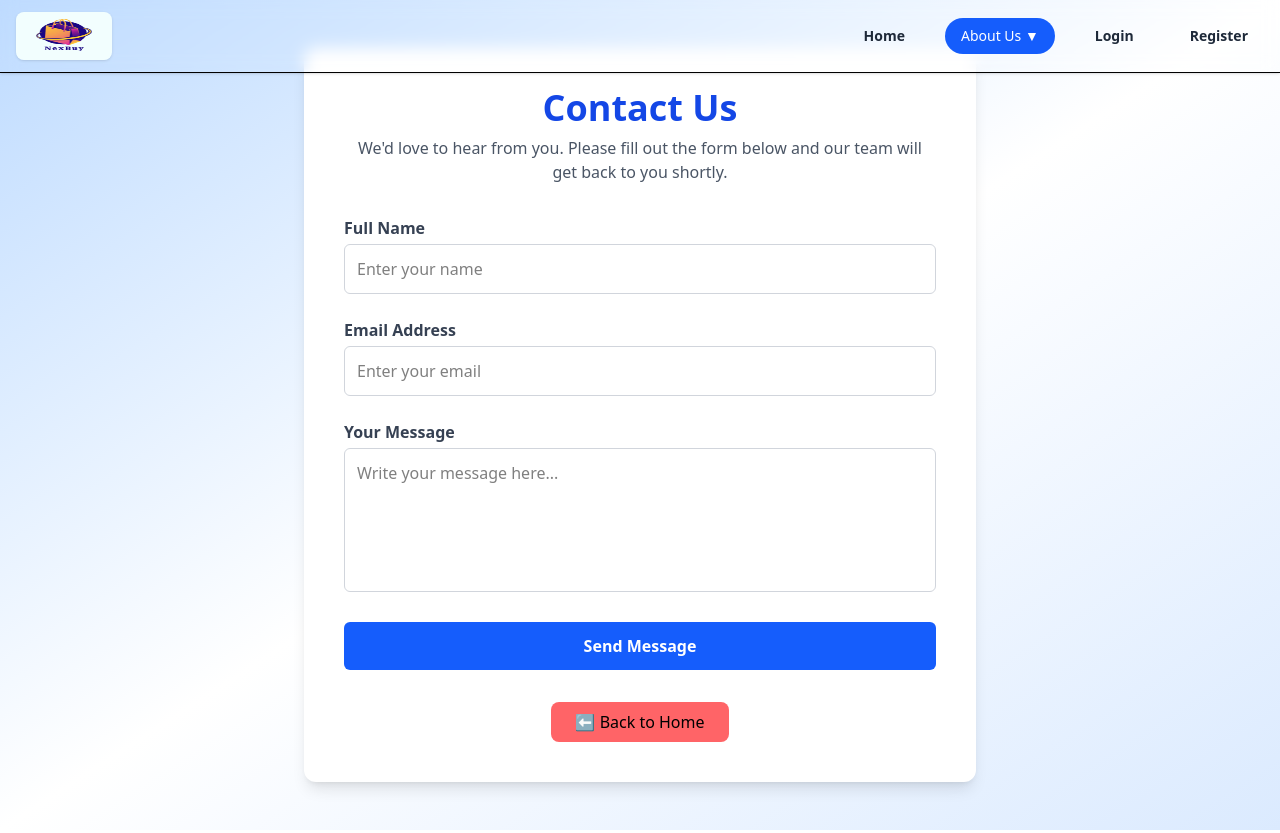
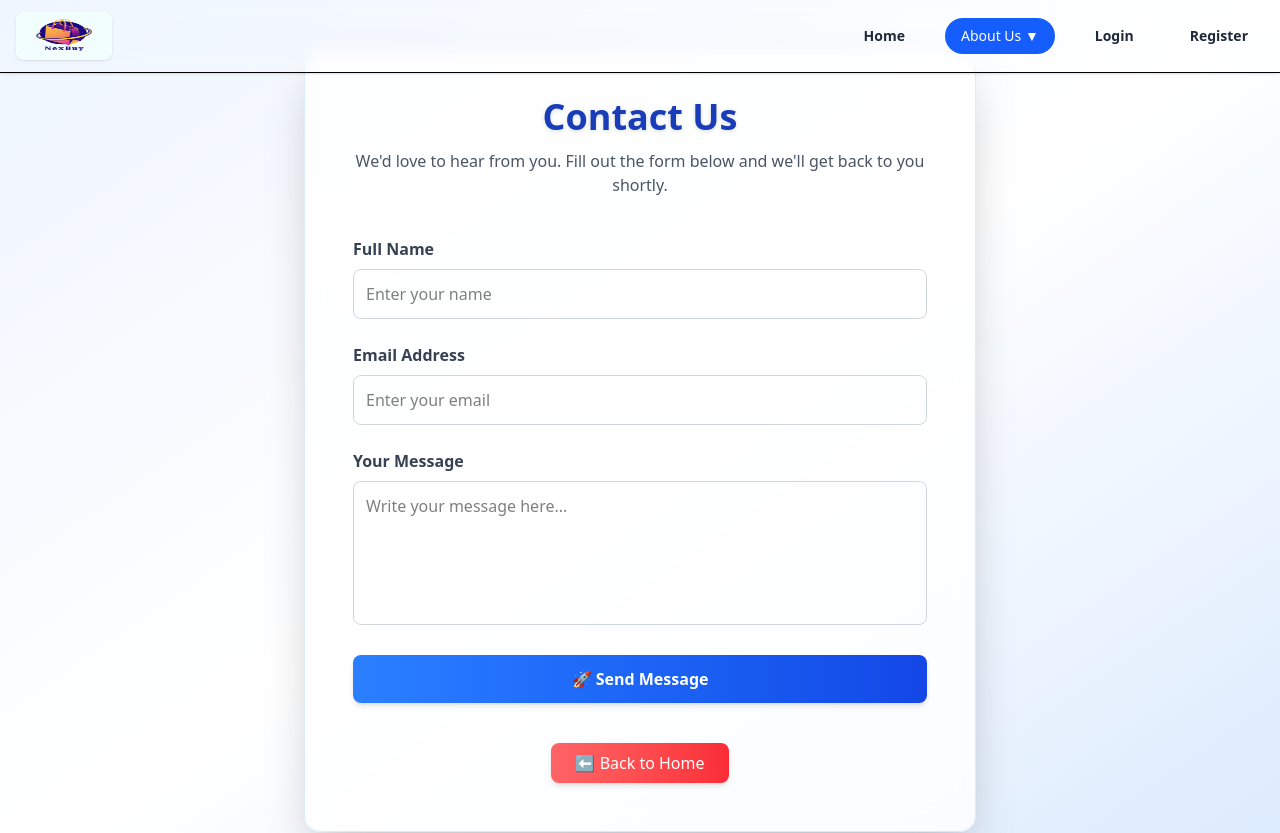
Before and after one commit to Tapancodezeros/NexBuy-react, a React (Vite) app: page /contact in a window 1280 px wide. Shown: the top 833 px of the page. Built offline with nearby package versions, Linux system fonts and the light colour scheme.

Commit message:
contact us page enhance

```diff
--- a/src/Pages/Product/Product.jsx
+++ b/src/Pages/Product/Product.jsx
@@ -95,6 +95,8 @@ const Product = () => {
                 ? product.price.toFixed(0)
                 : null;
                 const discount = product.discount ? product.discount : null;
+                console.log("🚀 ~ Product ~ products:", products)
+                console.log("🚀 ~ Product ~ category:", category)
                 return (
                   <NavLink
                   to={`/product/${product.id}`}
--- a/src/Pages/User/Contact.jsx
+++ b/src/Pages/User/Contact.jsx
@@ -8,21 +8,25 @@ const Contact = () => {
     const formData = new FormData(e.target);
     const formInputData = Object.fromEntries(formData.entries());
     localStorage.setItem("contactData", JSON.stringify(formInputData));
-    toast.success("Your message has been submitted successfully!");
+    toast.success("Your message has been submitted successfully!",{ autoClose: 1000 });
     e.target.reset();
   };
 
   return (
-    <section className="min-h-screen bg-gradient-to-br from-blue-200 via-white to-blue-100 flex items-center justify-center px-4 py-12">
-      <div className="max-w-2xl w-full bg-white rounded-xl shadow-lg p-10">
-        <h2 className="text-4xl font-bold text-center text-blue-700 mb-2">Contact Us</h2>
-        <p className="text-center text-gray-600 mb-8">
-          We'd love to hear from you. Please fill out the form below and our team will get back to you shortly.
+    <section className="min-h-screen bg-gradient-to-br from-blue-50 via-white to-blue-100 flex items-center justify-center px-4 py-12">
+      <div className="max-w-2xl w-full bg-white/80 backdrop-blur-md rounded-2xl shadow-2xl border border-blue-100 p-8 md:p-12">
+        <h2 className="text-4xl font-extrabold text-center text-blue-800 mb-3 drop-shadow-sm">
+          Contact Us
+        </h2>
+        <p className="text-center text-gray-600 mb-10">
+          We'd love to hear from you. Fill out the form below and we'll get back to you shortly.
         </p>
-
         <form onSubmit={handleFormSubmit} className="space-y-6">
           <div>
-            <label htmlFor="username" className="block text-gray-700 font-semibold mb-1">
+            <label
+              htmlFor="username"
+              className="block text-gray-700 font-semibold mb-2"
+            >
               Full Name
             </label>
             <input
@@ -32,12 +36,14 @@ const Contact = () => {
               required
               autoComplete="off"
               placeholder="Enter your name"
-              className="w-full border border-gray-300 rounded-md p-3 focus:outline-none focus:ring-2 focus:ring-blue-500"
+              className="w-full border border-gray-300 rounded-lg p-3 focus:outline-none focus:ring-2 focus:ring-blue-400 focus:border-transparent transition"
             />
           </div>
-
           <div>
-            <label htmlFor="email" className="block text-gray-700 font-semibold mb-1">
+            <label
+              htmlFor="email"
+              className="block text-gray-700 font-semibold mb-2"
+            >
               Email Address
             </label>
             <input
@@ -47,36 +53,32 @@ const Contact = () => {
               required
               autoComplete="off"
               placeholder="Enter your email"
-              className="w-full border border-gray-300 rounded-md p-3 focus:outline-none focus:ring-2 focus:ring-blue-500"
+              className="w-full border border-gray-300 rounded-lg p-3 focus:outline-none focus:ring-2 focus:ring-blue-400 focus:border-transparent transition"
             />
           </div>
 
           <div>
-            <label htmlFor="message" className="block text-gray-700 font-semibold mb-1">
-              Your Message
-            </label>
+            <label
+              htmlFor="message"
+              className="block text-gray-700 font-semibold mb-2"
+            > Your Message  </label>
             <textarea
               id="message"
               name="message"
               required
               autoComplete="off"
               placeholder="Write your message here..."
-              className="w-full border border-gray-300 rounded-md p-3 h-36 resize-none focus:outline-none focus:ring-2 focus:ring-blue-500"
+              className="w-full border border-gray-300 rounded-lg p-3 h-36 resize-none focus:outline-none focus:ring-2 focus:ring-blue-400 focus:border-transparent transition"
             />
           </div>
-
           <button
             type="submit"
-            className="w-full bg-blue-600 text-white py-3 rounded-md hover:bg-blue-700 transition-all duration-200 font-semibold"
-          >
-            Send Message
-          </button>
+            className="w-full bg-gradient-to-r from-blue-500 to-blue-700 text-white py-3 rounded-lg font-semibold shadow-md hover:from-blue-600 hover:to-blue-800 transform hover:scale-[1.02] transition-all duration-300"
+          >🚀 Send Message</button>
         </form>
-
-        {/* Go Back Link */}
-        <div className="mt-8 text-center">
+        <div className="mt-10 text-center">
           <NavLink to="/">
-            <button className="bg-red-400 text-black px-6 py-2 rounded-lg hover:bg-red-500 transition">
+            <button className="bg-gradient-to-r from-red-400 to-red-500 text-white px-6 py-2 rounded-lg shadow-md hover:from-red-500 hover:to-red-600 transform hover:scale-105 transition-all duration-300">
               ⬅️ Back to Home
             </button>
           </NavLink>
```
Also changed, not shown: src/Pages/Product/EditProduct.jsx (+1 -6 lines). Lines whose indentation alone changed are shown as unchanged.
